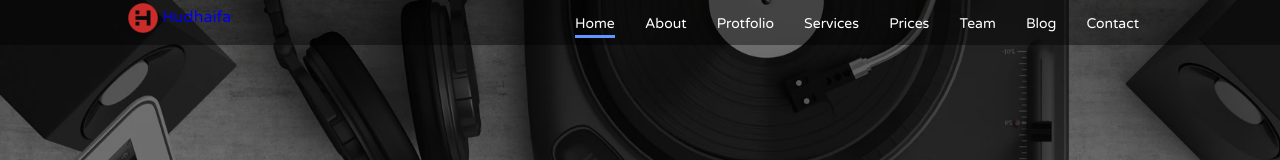
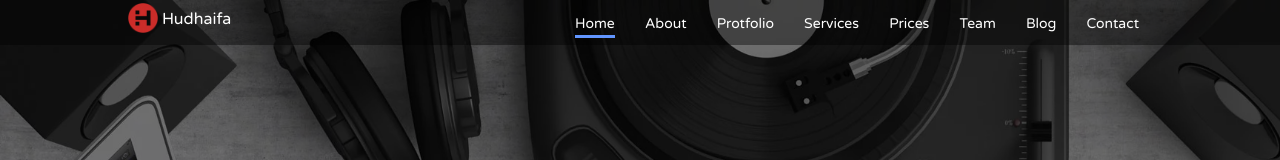
Before and after one commit to Hudhaifa-1/Company, a plain HTML site: page index.html in a window 1280 px wide. Shown: the top 160 px of the page. Drawn offline with Linux system fonts and the light colour scheme.

Commit message:
"last update"

```diff
--- a/index.html
+++ b/index.html
@@ -39,8 +39,8 @@
     <div class="header">
       <div class="header-content">
         <div class="contaner">
-          <div class="logo">
-            <a href="#" class="logo" style="display: flex; align-items: center;"><img style="width: 30px ; height: 30px; margin-right: 4px; " src="logo.png" alt="Hudhaifa"><span style=" display: inline-block; ">Hudhaifa</span></a>
+          <div >
+            <a href="#" class="logo" style="display: flex; align-items: center; text-decoration: none; color: white;"><img style="width: 30px ; height: 30px; margin-right: 4px; " src="logo.png" alt="Hudhaifa"><span style=" display: inline-block; margin-top: 5px; ">Hudhaifa</span></a>
           </div>
           <ul class="nav">
             <li><a class="activ" href="#">Home</a></li>
```
